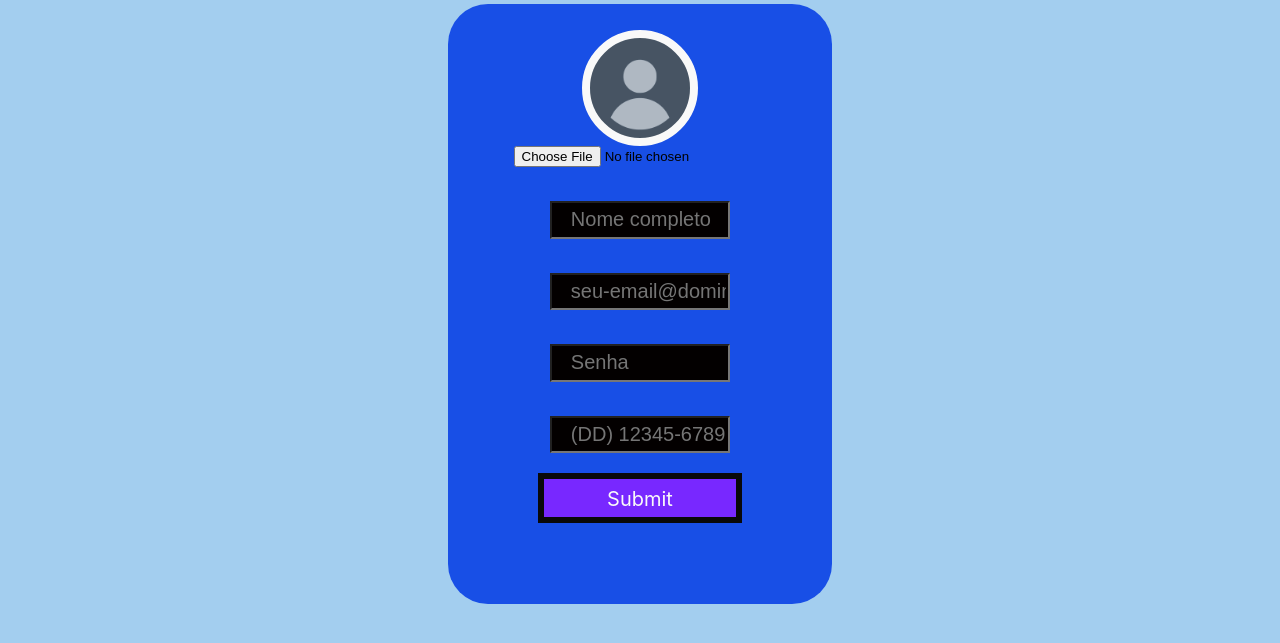
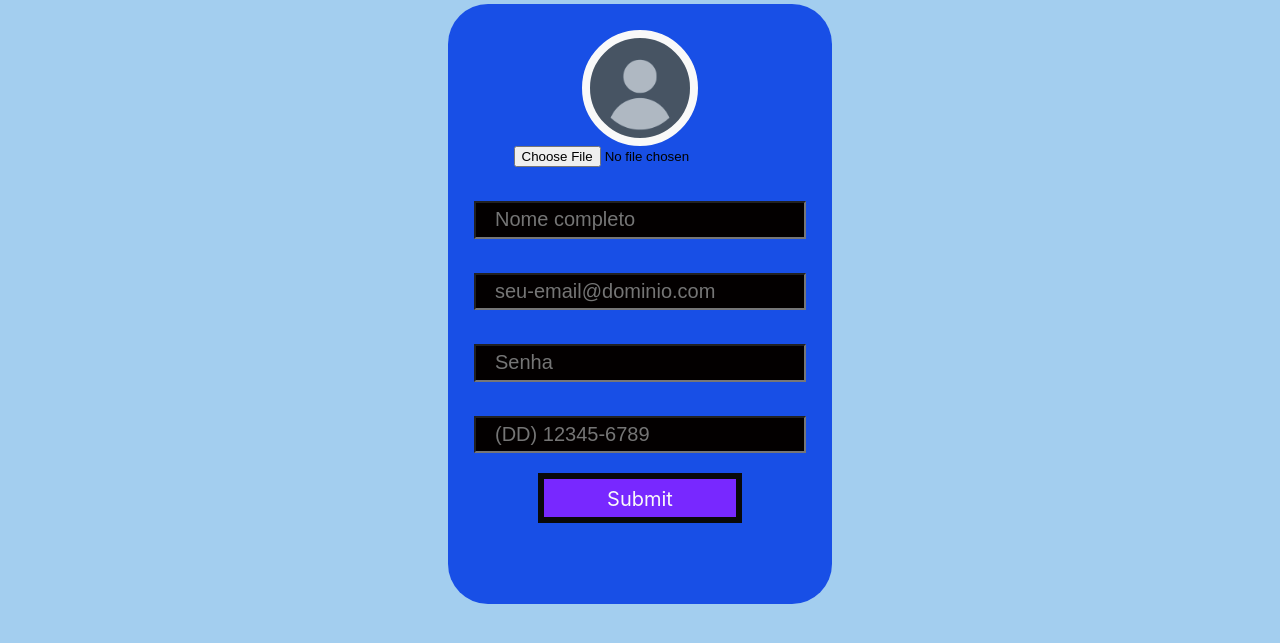
Before and after one commit to DaviTeobaldo/Projeto-etec, a plain HTML site: page cadastro.html in a window 1280 px wide. Shown: the part 101-744 px from the top of the page. Drawn offline with Linux system fonts and the light colour scheme.

Commit message:
Update cadastro-style.css

```diff
--- a/styles/cadastro-style.css
+++ b/styles/cadastro-style.css
@@ -24,7 +24,7 @@ body{
     margin: 26px 0 0px 0px;
 }.entradas{
     background-color: #030000;
-    width: 40.5%;
+    width: 80%;
     height: 31.5px;
     margin-top: 34px;
     color: #c7c7c7;
```
